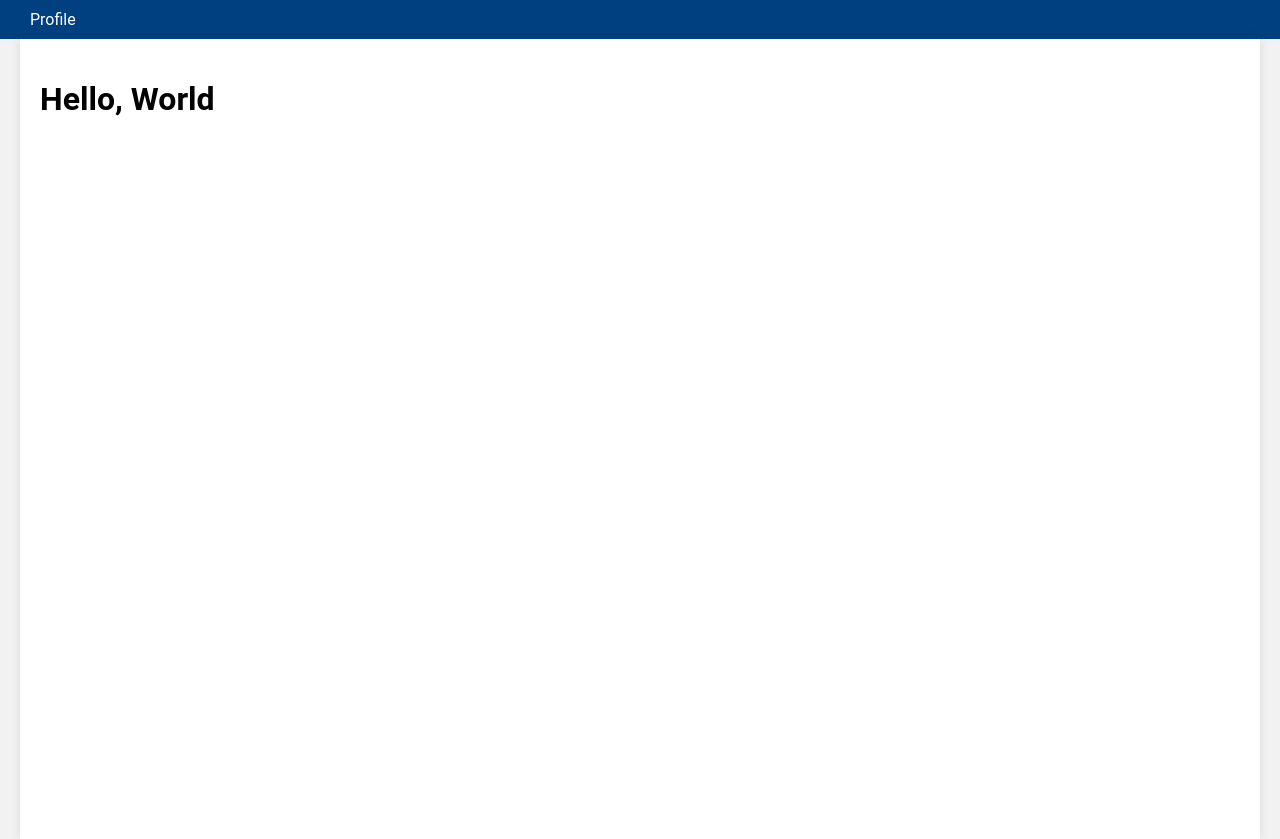
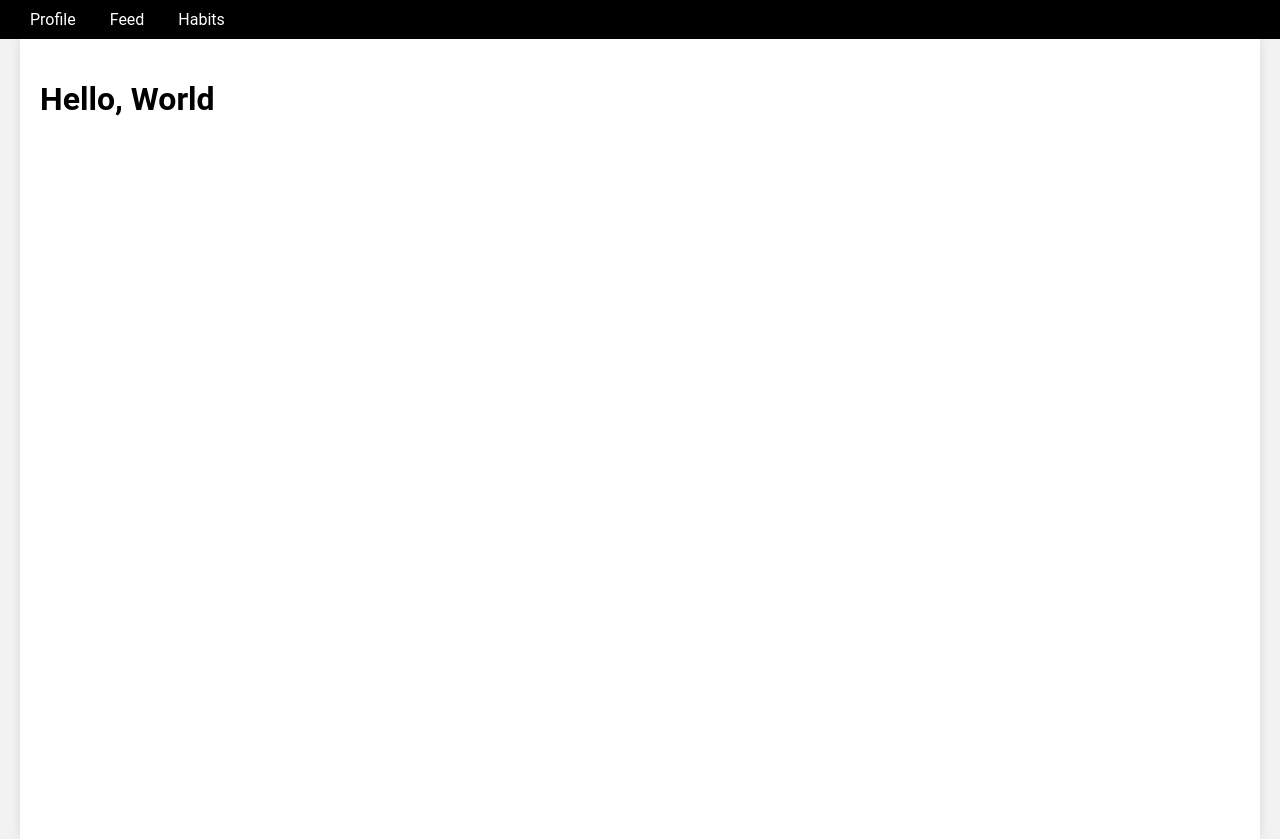
Before and after one commit to joseph-johnson27001/habits_tracker, a Vue app: page / in a window 1280 px wide. Built offline with nearby package versions, Linux system fonts and the light colour scheme.

Commit message:
Navigation bar links

```diff
--- a/src/components/NavigationBar.vue
+++ b/src/components/NavigationBar.vue
@@ -1,9 +1,9 @@
 <template>
   <nav class="navigation-bar">
     <div class="navigation-container">
-      <router-link to="/" class="nav-link" id="home-button">
-        Profile
-      </router-link>
+      <router-link to="/" class="nav-link"> Profile </router-link>
+      <router-link to="/" class="nav-link"> Feed </router-link>
+      <router-link to="/" class="nav-link"> Habits </router-link>
     </div>
   </nav>
 </template>
@@ -21,7 +21,7 @@ export default {
 <style scoped>
 .navigation-bar {
   display: flex;
-  background-color: #004080;
+  background-color: black;
   padding: 10px 0;
   justify-content: center;
 }
```
